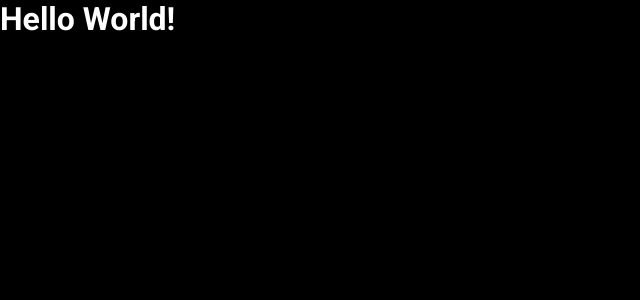
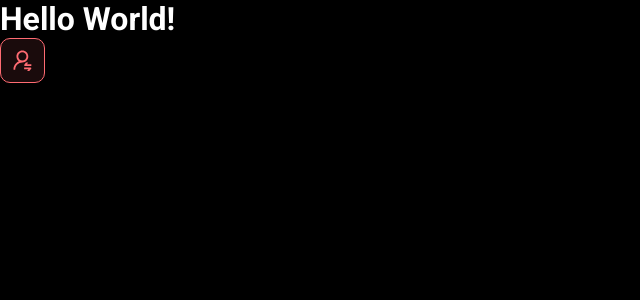
Before and after one commit to HericlisVO/DSMeta-App, a React (Vite) app in the folder frontend/: page / in a window 1280 px wide. Shown: the top 300 px of the page, without its empty margins (0-640 px from the left). Built offline with nearby package versions, Linux system fonts and the light colour scheme.

Commit message:
Criando primeiro Componente

```diff
--- a/frontend/src/App.tsx
+++ b/frontend/src/App.tsx
@@ -1,10 +1,15 @@
+import NotificationButton from "./components/NotificationButton"
 
 
 function App() {
 
 
   return (
+    <>
     <h1>Hello World!</h1>
+
+    <NotificationButton/>
+    </>
   )
 }
 
--- /dev/null
+++ b/frontend/src/components/NotificationButton/index.tsx
@@ -0,0 +1,13 @@
+import icon from '../../assets/img/notification-icon.svg'
+import './style.css'
+function NotificationButton() {
+
+
+    return (
+    <div className="dsmeta-red-btn">
+        <img src={icon} alt="Notificar" />
+      </div>
+    )
+  }
+
+  export default NotificationButton
--- /dev/null
+++ b/frontend/src/components/NotificationButton/style.css
@@ -0,0 +1,15 @@
+.dsmeta-red-btn {
+    height: 45px;
+    width: 45px;
+    background: rgba(255, 107, 114, 0.1);
+    border: 1px solid #ff6b72;
+    border-radius: 10px;
+    display: flex;
+    align-items: center;
+    justify-content: center;
+    cursor: pointer;
+  }
+
+  .dsmeta-red-btn img {
+      width: 19px;
+  }
```
Also changed, not shown: frontend/src/assets/img/logo.svg (added), frontend/src/assets/img/notification-icon.svg (added).
